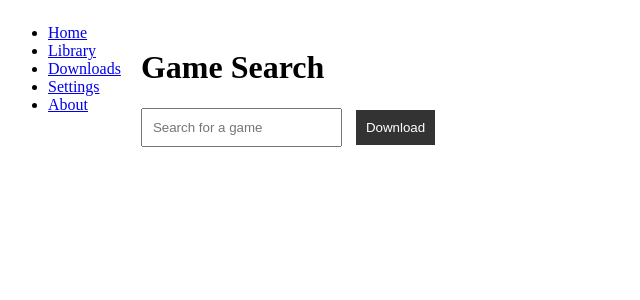
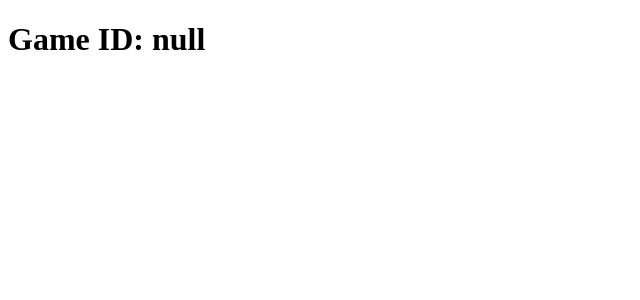
Before and after one commit to MisterEskere/GameIO2, a SvelteKit app: page /Game in a window 1280 px wide. Shown: the top 300 px of the page, without its empty margins (0-640 px from the left). Built offline with nearby package versions, Linux system fonts and the light colour scheme.

Commit message:
chore: Update game search button functionality

```diff
--- a/src/routes/Game/+page.svelte
+++ b/src/routes/Game/+page.svelte
@@ -1,71 +1,11 @@
 <script lang="ts">
-  import Menu from '../Menu.svelte';
-  import { invoke } from '@tauri-apps/api/tauri';
+  import { onMount } from 'svelte';
 
-  // value of the search input
-  let inputValue = '';
+  let id: Number = 0;
 
-  // response from the search
-  interface Game {
-    title: string;
-    link: string;
-  }
-  let searchResponse: Game[] = [];
-
-  // response from the game
-  let gameResponse = '';
-
-  async function fitgirl_game_invoke(games_page: string) {
-    gameResponse = await invoke('fitgirl_game', {gamesPage: games_page});
-  }
+  onMount(() => {
+    id = new URLSearchParams(window.location.search).get('id');
+  });
 </script>
 
-<main>
-  <!-- Import the menu-->
-  <Menu />
-
-  <!-- Main content -->
-  <div class="container">
-    <h1>Game Search</h1>
-
-    <input type="text" placeholder="Search for a game" bind:value={inputValue} />
-
-    <button on:click={() => fitgirl_search_invoke(inputValue)}>Download</button>
-
-
-    <!-- Create a new entry for each game and make it recall the game_detail_invoke-->
-
-  </div>
-</main>
-
-<style>
-  main {
-    display: flex;
-  }
-
-  .container {
-    flex: 1;
-    padding: 20px;
-  }
-
-  input {
-    padding: 10px;
-    margin-right: 10px;
-  }
-
-  button {
-    padding: 10px;
-    background-color: #333;
-    color: white;
-    border: none;
-  }
-
-  button:hover {
-    background-color: #555;
-  }
-
-  button:active {
-    background-color: #777;
-  }
-
-</style>
+<h1>Game ID: {id}</h1>
--- a/src/routes/Menu.svelte
+++ b/src/routes/Menu.svelte
@@ -1,6 +1,4 @@
 <script lang="ts">
-  import { goto } from "$app/navigation";
-  import { invoke } from "@tauri-apps/api/tauri";
 </script>
 
 <div class="app-layout">
```
Also changed, not shown: src/routes/Home/+page.svelte (+7 -9 lines).
